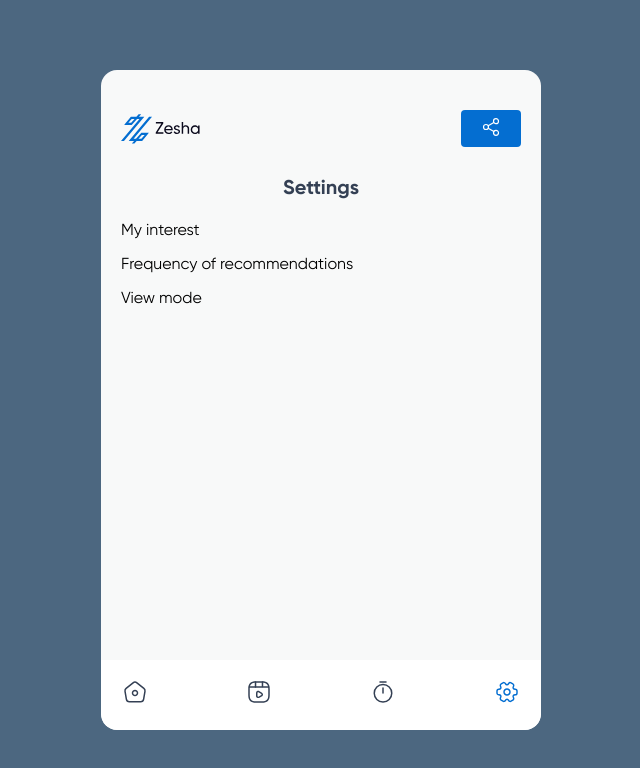
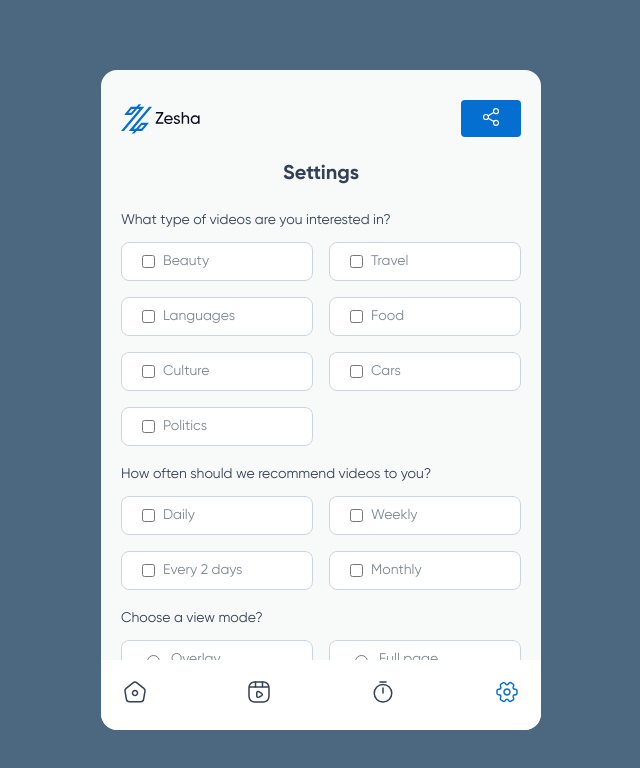
Before and after one commit to Zesha-io/zesha.io-extension, a React (Create React App) app: page /settings in a window 1280 px wide. Shown: the top 768 px of the page, without its empty margins (319-959 px from the left). Built offline with nearby package versions, Linux system fonts and the light colour scheme.

Commit message:
updated settings page, added videojs-playlist package

```diff
--- a/package.json
+++ b/package.json
@@ -10,6 +10,7 @@
     "react-dom": "^18.2.0",
     "react-router-dom": "^6.11.1",
     "react-scripts": "5.0.1",
+    "videojs-playlist": "^5.1.0",
     "web-vitals": "^2.1.4"
   },
   "scripts": {
--- a/src/index.css
+++ b/src/index.css
@@ -107,6 +107,15 @@ code {
   }
 } */
 
+
+.main-wrapper{
+    overflow-y: auto;
+    height: 100%;
+    max-height: 500px;
+    padding: 10px 0 140px 0;
+    scroll-behavior: smooth;
+}
+
 button {
   border-radius: 8px;
   cursor: pointer;
@@ -204,6 +213,20 @@ button.btn2 {
   font-weight: 400;
   margin: 5px 0;
 }
+.settings .main_head.ze_subheader h4 {
+  color: #344054;
+  font-weight: 600;
+  margin-bottom: 15px;
+  font-size: 20px;
+  text-align: center;
+}
+.videos .main_head.ze_subheader h4 {
+  color: #344054;
+  font-weight: 600;
+  margin-bottom: 15px;
+  font-size: 20px;
+  text-align: center;
+}
 
 /*  */
 .ze_acc_section {
@@ -274,7 +297,7 @@ button.btn2 {
 
 /*  */
 .ze_history_section {
-  margin-top: 30px;
+  margin-top: 10px;
 }
 .ze_history_section h4 {
   color: #344054;
@@ -351,12 +374,11 @@ button.btn2 {
   color: #7f8691;
 }
 
-
 /* setting */
-.ze_setting_box{
+.ze_setting_box {
   margin-top: 15px;
 }
-.ze_setting_box  select {
+.ze_setting_box select {
   margin-bottom: 10px;
   /* margin-top: 10px; */
   outline: 0;
@@ -364,11 +386,10 @@ button.btn2 {
   background: #ffffff;
   border: 1px solid #d0d5dd;
   box-shadow: 0px 1px 2px rgba(16, 24, 40, 0.05);
-  color: #7F8691;
+  color: #7f8691;
   border-radius: 8px;
   height: 48px;
   cursor: pointer;
-
 }
 
 /* ======== LAYOUT ========*/
@@ -378,6 +399,7 @@ button.btn2 {
   display: flex;
   align-items: center;
   justify-content: space-between;
+  padding-bottom: 10px;
 }
 
 /* FOOTER */
@@ -430,3 +452,62 @@ button.btn2 {
 
   /* background-color: #45CD85; */
 }
+
+.ze_setting_inner_wrapper{
+    display: grid;
+    align-items: center;
+    gap: 1rem;
+    grid-template-columns: 1fr 1fr;
+    width: 100%;
+}
+
+.ze__settings__label {
+  cursor: pointer;
+  padding: 10px 20px;
+  border: 1px solid #cbd5e1;
+  border-radius: 8px;
+  display: flex;
+  align-items: center;
+  justify-content: flex-start;
+  gap: 0.5rem;
+  background: #ffffff;
+  color: #7f8691;
+}
+
+.ze__settings__label span {
+  font-size: 14px;
+  transition: all 0.3s ease-in-out;
+}
+
+.ze__settings__label input[type='checkbox'] {
+  margin: 0;
+  transition: all 0.3s ease-in-out;
+  border: 1px solid #7f8691;
+
+  /* border: 'none',
+    background: '#7F8691', */
+}
+
+input[type='checkbox']:checked + span {
+  /* border: 1px solid red; */
+  transition: all 0.3s ease-in-out;
+
+  color: #046ed1;
+}
+input[type='radio']:checked + span {
+  /* border: 1px solid red; */
+  transition: all 0.3s ease-in-out;
+
+  color: #046ed1;
+}
+
+
+.btn1.settings_btn{
+  max-width: 150px;
+  width: 100%;
+  margin: 0 auto;
+  display: flex;
+  align-items: center;
+  justify-content: center;
+  margin-top: 20px;
+}
--- a/src/pages/History.jsx
+++ b/src/pages/History.jsx
@@ -9,20 +9,10 @@ const History = () => {
     <>
       <div className={`zesha__box show`}>
         <div className="zesha__ex-wrapper alert--bx shadow-lg rounded-2xl">
-          <div
-            className="main-wrapper"
-            style={{
-              overflowY: 'auto',
-              height: '100%',
-              maxHeight: '500px',
-              padding: '10px 0 140px 0',
-              scrollBehavior: 'smooth',
-            }}
-          >
-            <div>
-              <Header />
-            </div>
-
+          <div>
+            <Header />
+          </div>
+          <div className="main-wrapper">
             <div className="ze_history_section">
               <div className="ze_subheader">
                 <h4>History</h4>
@@ -37,17 +27,14 @@ const History = () => {
                     <div className="ze_history_main_box">
                       <div className="ze_history_title">
                         <h5 className="">
-                          <span>You viewed </span>2 videos <span>for</span> 30 mins
+                          <span>You viewed </span>2 videos <span>for</span> 30
+                          mins
                         </h5>
-                        <span>
-                          24 TFUEL
-                        </span>
+                        <span>24 TFUEL</span>
                       </div>
 
                       <div className="flex items-center justify-between w-full ze_history_subtitle">
-                        <span className="ze_history_date">
-                          Jan 05, 12:50
-                        </span>
+                        <span className="ze_history_date">Jan 05, 12:50</span>
                         <span className="text-[#7F8691] text-xs font-normal">
                           ~$12
                         </span>
@@ -63,15 +50,11 @@ const History = () => {
                         <h5 className="">
                           <span>You tipped </span>&ldquo;The Incessant&rdquo;
                         </h5>
-                        <span>
-                          2 TFUEL
-                        </span>
+                        <span>2 TFUEL</span>
                       </div>
 
                       <div className="flex items-center justify-between w-full ze_history_subtitle">
-                        <span className="ze_history_date">
-                          Jan 05, 12:50
-                        </span>
+                        <span className="ze_history_date">Jan 05, 12:50</span>
                         <span className="text-[#7F8691] text-xs font-normal">
                           ~$12
                         </span>
--- a/src/pages/Home.jsx
+++ b/src/pages/Home.jsx
@@ -16,19 +16,10 @@ const Home = () => {
     <>
       <div className={`zesha__box show`}>
         <div className="zesha__ex-wrapper alert--bx">
-          <div
-            className="main-wrapper home"
-            style={{
-              overflowY: 'auto',
-              height: '100%',
-              maxHeight: '500px',
-              padding: '10px 0 140px 0',
-              scrollBehavior: 'smooth',
-            }}
-          >
-            <div>
-              <Header />
-            </div>
+          <div>
+            <Header />
+          </div>
+          <div className="main-wrapper home">
             <div className="balance_main_wrapper">
               <div className="balance_wrapper">
                 <div style={{ width: '100%' }}>
--- a/src/pages/Settings.jsx
+++ b/src/pages/Settings.jsx
@@ -7,22 +7,15 @@ const Settings = () => {
     <>
       <div className={`zesha__box show`}>
         <div className="zesha__ex-wrapper alert--bx shadow-lg rounded-2xl">
+          <div>
+            <Header />
+          </div>
           <div
-            className="main-wrapper"
-            style={{
-              overflowY: 'auto',
-              height: '100%',
-              maxHeight: '500px',
-              padding: '10px 0 140px 0',
-              scrollBehavior: 'smooth',
-            }}
+            className="main-wrapper settings"
+
           >
-            <div>
-              <Header />
-            </div>
-
-            <div className="ze_history_section">
-              <div className="ze_subheader">
+            <div className="">
+              <div className="main_head ze_subheader">
                 <h4>Settings</h4>
               </div>
 
@@ -31,30 +24,87 @@ const Settings = () => {
                     <h4>Account setup</h4>
                   </div> */}
                 <div className="ze_acc_box ze_setting_box">
-                  <label htmlFor="interests">My interest</label>
-                  {/* <select name="interests" id="interests">
-                    <option value="select">Select your interest</option>
-                    <option value="entertainment">Entertainment</option>
-                    <option value="interiors">Interiors</option>
-                  </select> */}
+                  <div className="ze_subheader">
+                    <h4>What type of videos are you interested in?</h4>
+                  </div>
+
+                  <div className="ze_setting_inner_wrapper">
+                    <label className="ze__settings__label">
+                      <input type="checkbox" />
+                      <span>Beauty</span>
+                    </label>
+                    <label className="ze__settings__label">
+                      <input type="checkbox" />
+                      <span>Travel</span>
+                    </label>
+                    <label className="ze__settings__label">
+                      <input type="checkbox" />
+                      <span>Languages</span>
+                    </label>
+                    <label className="ze__settings__label">
+                      <input type="checkbox" />
+                      <span>Food</span>
+                    </label>
+                    <label className="ze__settings__label">
+                      <input type="checkbox" />
+                      <span>Culture</span>
+                    </label>
+                    <label className="ze__settings__label">
+                      <input type="checkbox" />
+                      <span>Cars</span>
+                    </label>
+                    <label className="ze__settings__label">
+                      <input type="checkbox" />
+                      <span>Politics</span>
+                    </label>
+                  </div>
                 </div>
 
                 <div className="ze_acc_box ze_setting_box">
-                  <label htmlFor="frequency">Frequency of recommendations</label>
-                  {/* <select name="frequency" id="frequency">
-                    <option value="select">Select a frequency</option>
-                    <option value="entertainment">Entertainment</option>
-                    <option value="interiors">Interiors</option>
-                  </select> */}
+                  <div className="ze_subheader">
+                    <h4>How often should we recommend videos to you?</h4>
+                  </div>
+
+                  <div className="ze_setting_inner_wrapper">
+                    <label className="ze__settings__label">
+                      <input type="checkbox" />
+                      <span>Daily</span>
+                    </label>
+                    <label className="ze__settings__label">
+                      <input type="checkbox" />
+                      <span>Weekly</span>
+                    </label>
+                    <label className="ze__settings__label">
+                      <input type="checkbox" />
+                      <span>Every 2 days</span>
+                    </label>
+                    <label className="ze__settings__label">
+                      <input type="checkbox" />
+                      <span>Monthly</span>
+                    </label>
+                  </div>
                 </div>
 
                 <div className="ze_acc_box ze_setting_box">
-                  <label htmlFor="view_mode">View mode</label>
-                  {/* <select name="view_mode" id="view_mode">
-                    <option value="select">Select a view mode</option>
-                    <option value="entertainment">Entertainment</option>
-                    <option value="interiors">Interiors</option>
-                  </select> */}
+                  <div className="ze_subheader">
+                    <h4>Choose a view mode?</h4>
+                  </div>
+
+                  <div className="ze_setting_inner_wrapper">
+                    <label className="ze__settings__label">
+                      <input type="radio" />
+                      <span>Overlay</span>
+                    </label>
+                    <label className="ze__settings__label">
+                      <input type="radio" />
+                      <span>Full page</span>
+                    </label>
+                  </div>
+                </div>
+
+
+                <div >
+                  <button className='btn1 settings_btn'>Continue</button>
                 </div>
               </div>
             </div>
--- a/src/pages/Videos.jsx
+++ b/src/pages/Videos.jsx
@@ -1,9 +1,28 @@
-import React from 'react'
+import React from 'react';
+import Footer from '../components/Layout/footer';
+import Header from '../components/Layout/header';
 
 const Videos = () => {
   return (
-    <div>Videos</div>
-  )
-}
+    <>
+      <div className={`zesha__box show`}>
+        <div className="zesha__ex-wrapper alert--bx">
+          <div>
+            <Header />
+          </div>
+          <div className="main-wrapper videos">
+            <div className="ze_video_section">
+              <div className="main_head ze_subheader">
+                <h4>Videos</h4>
+              </div>
+            </div>
+          </div>
 
-export default Videos
+          <Footer />
+        </div>
+      </div>
+    </>
+  );
+};
+
+export default Videos;
```
Also changed, not shown: 1 other file (tests, documents, lock files or other folders).
